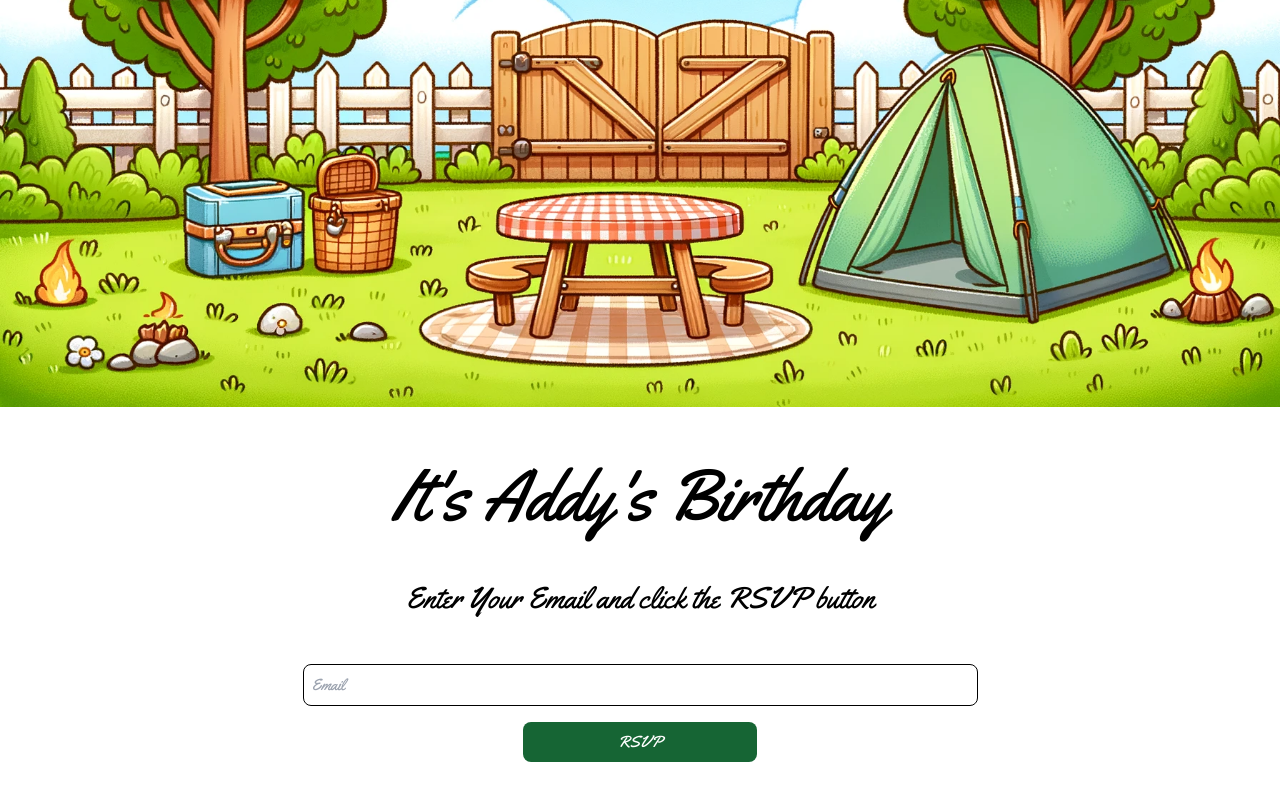
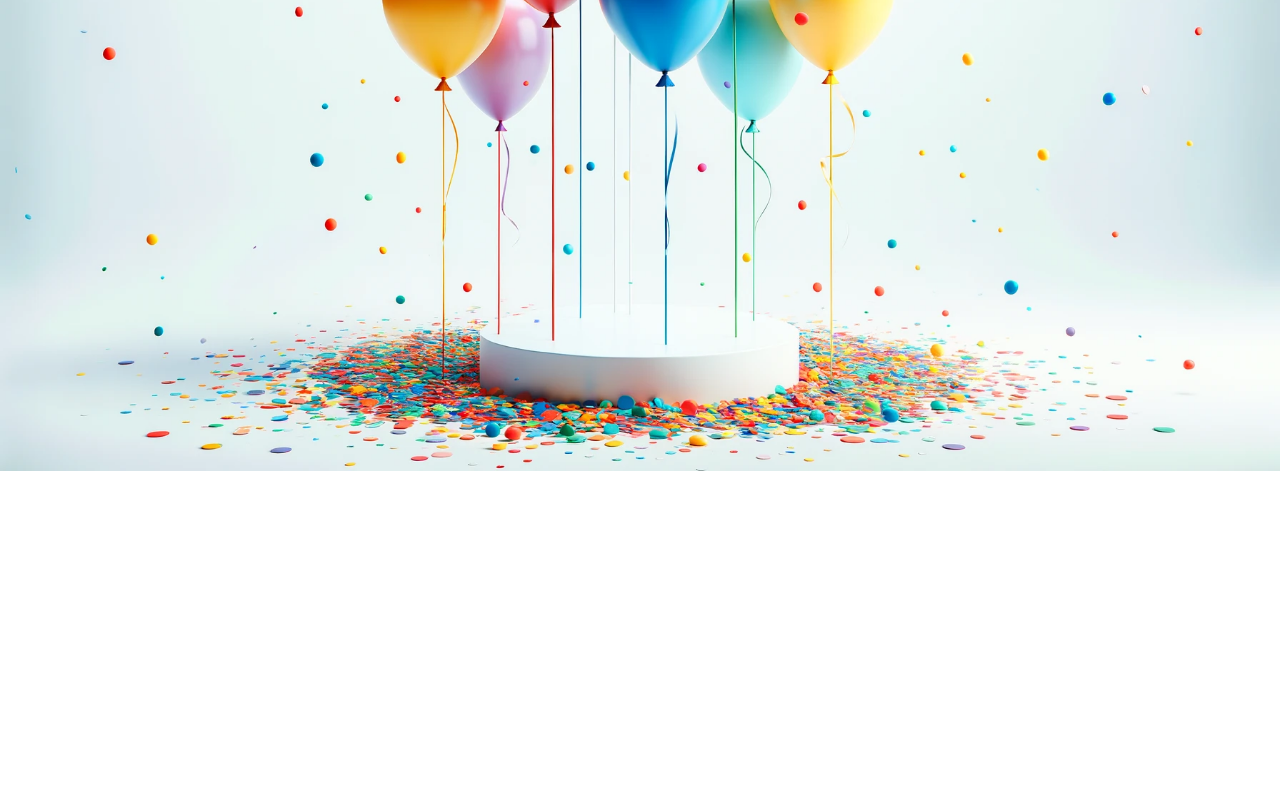
Before and after one commit to rgrunau/addys-birthday, a Next.js app: page / in a window 1280 px wide. Shown: the part 324-1124 px from the top of the page. After the commit the page ends 800 px from the top, so only its background shows below. Built offline with nearby package versions, Linux system fonts and the light colour scheme.

Commit message:
update email to resend

```diff
--- a/app/page.tsx
+++ b/app/page.tsx
@@ -1,36 +1,22 @@
 import Image from "next/image";
-import BDayIMage from "@/app/images/addy_bday_background.webp"
+import CoverImage from "@/app/images/cover.webp";
 
 export default function Home() {
   return (
-    <main className="flex min-h-screen flex-col items-center justify-between">
-      <section className="z-10 w-full h-full xl:h-[90vh] items-center">
-        <div className="w-full">
+    <main className="flex h-screen flex-col items-center justify-between">
+
+      <section className="z-10 w-full h-full relative items-center">
+        <header className="w-full h-16 bg-transparent flex items-center justify-between px-4 z-10">
+          <h1 className="text-2xl text-black font-bold">Addy's Birthday</h1>
+        </header>
+        <div className="w-full absolute">
           <Image
-            src={BDayIMage}
+            src={CoverImage}
             alt="Addy's Birthday"
             className="object-contain"
           />
         </div>
       </section>
-      <section className="z-10 flex flex-col py-10 w-full max-w-[960px]">
-        <div className="my-2 py-4">
-          <h1 className="text-black text-center text-7xl">{"It's Addy's Birthday"}</h1>
-        </div>
-        <div className="my-2 py-4">
-          <p className="text-black text-center text-3xl">Enter Your Email and click the RSVP button</p>
-        </div>
-        <form className="flex flex-col items-center justify-center px-3 py-6">
-          <div className="w-full w-max-[700px] flex justify-center mb-8`">
-            <input
-              type="email"
-              placeholder="Email"
-              className="border border-black rounded-lg p-2 w-[675px]"
-            />
-          </div>
-          <button className="bg-green-800 w-full lg:w-1/4 text-white rounded-lg px-4 py-2 mt-4">RSVP</button>
-        </form>
-      </section>
     </main>
   );
 }
--- a/email-service/sendEmail.ts
+++ b/email-service/sendEmail.ts
@@ -1,7 +1,8 @@
 import { createTransport } from 'nodemailer';
 import { getEventDetails } from '@/lib/getEventDetails';
 import { getEnvironmentURL } from '@/lib/provideURLS';
-import { render } from '@react-email/render'
+import { render } from '@react-email/render';
+import { Resend } from 'resend';
 import prisma from '@/lib/prisma';
 import EmailTemplate from '@/components/email/EmailTemplate';
 
@@ -13,11 +14,17 @@ const getEventInvitations = async (eventId: string) => {
   });
 };
 
+const resend = new Resend(process.env.RESEND_API_KEY);
+
+const resendEmail = async (email: string, event: any) => {
+
+
+
+}
 
 export const sendInvitationEmail = async (eventId: string) => {
   const baseUrl = getEnvironmentURL();
   const event = await getEventDetails(eventId);
-  console.log('event', event);
   if (!event) {
     throw new Error('Event not found');
   }
@@ -27,31 +34,26 @@ export const sendInvitationEmail = async (eventId: string) => {
 
   const invitations = await getEventInvitations(eventId);
 
-  const transporter = createTransport({
-    service: 'gmail',
-    auth: {
-      user: `${process.env.GMAIL_USER}`,
-      pass: `${process.env.GMAIL_PASS}`,
-    },
-  })
-  console.log('invitations', invitations);
-  invitations.forEach((invitation) => {
+
+  invitations.forEach(async (invitation) => {
     const invitationEmail = invitation.email;
     const inviteeName = invitation.name;
-    const emailTemplate = render(EmailTemplate({ event, eventDate, baseUrl, eventId, eventLocation, inviteeName, invitationEmail, eventAsset  }));
+    // const emailTemplate = render(EmailTemplate({ event, eventDate, baseUrl, eventId, eventLocation, inviteeName, invitationEmail, eventAsset  }));
 
-    const mailOptions = {
-      from: 'robertgrunau@gmail.com',
-      to: invitation.email,
-      subject: `You're invited to ${event.name}!`,
-      html: emailTemplate
-    };
-    transporter.sendMail(mailOptions, (error, info) => {
+    try {
+      const { data, error } = await resend.emails.send({
+        from: 'robertgrunau@hey.com',
+        to: `${invitationEmail}`,
+        subject: 'You are invited to Addy\'s Birthday',
+        react: EmailTemplate({ event, eventDate, baseUrl, eventId, eventLocation, inviteeName, invitationEmail, eventAsset  }),
+      });
+
       if (error) {
-        console.error('sendMail error', error);
-      } else {
-        console.log('Email sent: ' + info.response);
+        return Response.json({error: error.message}, {status: 500});
       }
-    });
+      return Response.json({data}, {status: 200});
+    } catch (error) {
+
+    }
   });
-};
+}
--- a/package.json
+++ b/package.json
@@ -24,6 +24,7 @@
     "react": "^18",
     "react-dom": "^18",
     "react-email": "^2.1.3",
+    "resend": "^3.2.0",
     "sharp": "^0.33.4",
     "zustand": "^4.5.2"
   },
```
Also changed, not shown: app/images/cover.webp (added), 1 other file (tests, documents, lock files or other folders).
